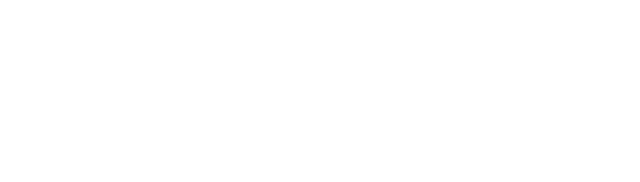
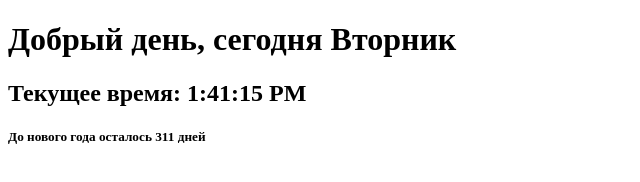
Before and after one commit to begal-vadim98/hard-task, a website built with webpack: page dist/index.html in a window 1280 px wide. Shown: the whole page, without its empty margins (0-640 px from the left). Built offline with nearby package versions, Linux system fonts and the light colour scheme.

Commit message:
Залил файлы дз

```diff
--- a/src/modules/dateRender.js
+++ b/src/modules/dateRender.js
@@ -1,28 +1,68 @@
 const dateRender = () => {
 
-const title = document.querySelector('.title'),
+const title = document.getElementById('title'),
+  titleTime = document.getElementById('title-time'),
+  titleNewYear = document.getElementById('title-newyear'),
   week = ['Понедельник', 'Вторник', 'Среда', 'Четверг', 'Пятница', 'Суббота', 'Воскресенье'],
   date = new Date();
 
   const declinationFunc = function declinationFunc(n, textForms) {
+    if (n > 5 && n < 12) return textForms[0];
+    if (n >= 12 && n < 17) return textForms[1];
+    if (n >= 17 && n < 20) return textForms[2];
+    if (n >= 20 && n <= 23) return textForms[3];
+    if (0 <= n && n <= 5) return textForms[3];
+  }
 
-    if (n > 5 && n < 12) return textForms[0];
+  const declinationDayText = function declinationFunc(n, textForms) {
 
-    if (n >= 12 && n < 17) return textForms[1];
-
-    if (n >= 17 && n < 20) return textForms[2];
-
-    if (n >= 20 && n <= 23) return textForms[3];
-
-    if (0 <= n && n <= 5) return textForms[3];
+    n = Math.abs(n) % 100;
+    let n1 = n % 10;
+    if (n > 10 && n < 20) return textForms[2];
+    if (n1 > 1 && n1 < 5) return textForms[1];
+    if (n1 == 1) return textForms[0];
+    return textForms[2];
 
   }
 
-  const greeting = declinationFunc(date.getHours(), ['Доброе Утро', 'Добрый день', 'Добрый Вечер', 'Доброй ночи']);
+  const returnDay = () => {
+    const time = new Date().toLocaleTimeString();
+
+    return {time}
+  }
+
+  const newYear = (deadline) => {
+
+    let dateStop = new Date(deadline).getTime();
+    let dateNow = new Date().getTime();
+    let timerRemaining = (dateStop - dateNow) / 1000;
+
+    let days = Math.floor(timerRemaining / 60 / 60 / 24);
+
+    return days
+
+  }
+
+  const renderTimer = () => {
+    const t = returnDay();
+    const newYearDeadLine = newYear("31 december 2022");
+    const dayString = declinationDayText(newYearDeadLine, ['день', 'дня', 'дней']);
+    const greeting = declinationFunc(date.getHours(), ['Доброе Утро', 'Добрый день', 'Добрый Вечер', 'Доброй ночи']);
+
+
+    title.textContent = `${greeting},  сегодня ${week[date.getMonth()] }`
+    titleTime.textContent =  `Текущее время: ${t.time}`;
+    titleNewYear.textContent =  `До нового года осталось ${newYearDeadLine} ${dayString}`;
+
+
+  }
+
+
+  setInterval(renderTimer, 1000);
 
 
 
-console.log(title);
+
 }
 
 export default dateRender
```
Also changed, not shown: dist/index.html, dist/js/main.js.
